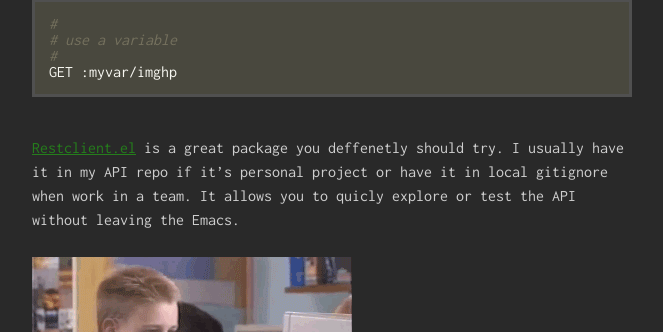
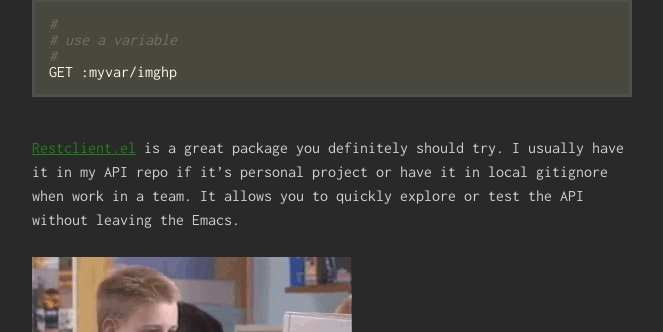
Before and after one commit to krydos/blog, a Jekyll site: the page built from _posts/2017-10-22-restclient.md, in a window 1280 px wide and 900 px high, scrolled down 3068 px. Shown: the part 242-574 px from the top of the window, without its empty margins (308-971 px from the left). Built offline with Jekyll 4.4.1, drawn with Linux system fonts in a browser that asks for light colours; comment, search, counter and statistics services are not loaded.

Commit message:
fix typos

```diff
--- a/_posts/2017-10-22-restclient.md
+++ b/_posts/2017-10-22-restclient.md
@@ -142,9 +142,9 @@
 
 <br/>
 
-<a target="_blank" href="https://github.com/pashky/restclient.el">Restclient.el</a> is a great package you deffenetly should try.
+<a target="_blank" href="https://github.com/pashky/restclient.el">Restclient.el</a> is a great package you definitely should try.
 I usually have it in my API repo if it's personal project or have it in local gitignore when work in a team.
-It allows you to quicly explore or test the API without leaving the Emacs.
+It allows you to quickly explore or test the API without leaving the Emacs.
 
 <img src="/assets/img/thumb-up.gif"/>
 
```
